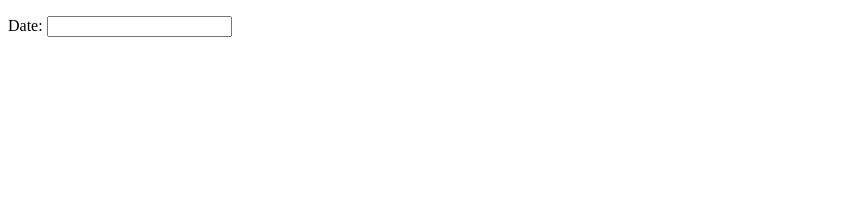
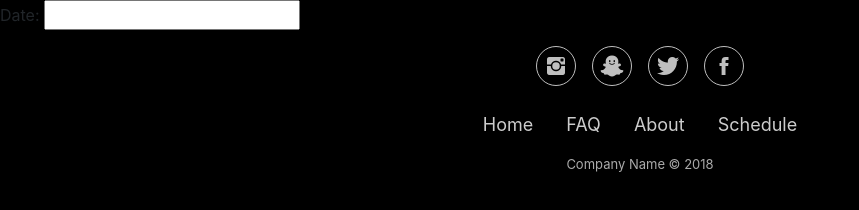
Before and after one commit to DistantValhalla/DEMO1, a plain HTML site: page appointment.html in a window 1280 px wide. Shown: the whole page, without its empty margins (0-859 px from the left). Drawn offline with nearby package versions, Linux system fonts and the light colour scheme.

Commit message:
created footer. Need to link sources for icons

```diff
--- a/appointment.html
+++ b/appointment.html
@@ -2,13 +2,23 @@
 <html lang="en">
 <head>
   <meta charset="utf-8">
-  <meta name="viewport" content="width=device-width, initial-scale=1">
+  <meta name="viewport" content="width=device-width, initial-scale=1.0">
   <title>Scheduling</title>
 
   <link rel="stylesheet" href="jquery/jquery-ui.css">
   <script src="https://code.jquery.com/jquery-1.12.4.js"></script>
-
-
+  <script src="https://cdnjs.cloudflare.com/ajax/libs/jquery/3.2.1/jquery.min.js"></script>
+  <script src="https://cdnjs.cloudflare.com/ajax/libs/twitter-bootstrap/4.1.3/js/bootstrap.bundle.min.js"></script>
+  <link rel="stylesheet" href="https://cdnjs.cloudflare.com/ajax/libs/twitter-bootstrap/4.1.3/css/bootstrap.min.css">
+  <link rel="stylesheet" href="https://cdnjs.cloudflare.com/ajax/libs/ionicons/2.0.1/css/ionicons.min.css">
+  <head>
+    <link rel="stylesheet" href="stylesheet.css">
+    <style>
+      body{
+          background-color: black
+      }
+  </style>
+  </head>
 <!-- Can't get this bloody thing to link so it is not reliant on being able to connect to a website-->
   <body>
       <script
@@ -32,4 +42,20 @@
   <body>
       <p>Date: <input type="text" id="datepicker"></p>
   </body>
+
+  <div class="footer-basic">
+    <footer>
+        <div class="social"><a href=https://www.instagram.com/ink_repute_tattoo/><i class="icon ion-social-instagram"></i></a><a href="#"><i class="icon ion-social-snapchat"></i></a><a href="#"><i class="icon ion-social-twitter"></i></a><a href="#"><i class="icon ion-social-facebook"></i></a></div>
+        <ul class="list-inline">
+            <li class="list-inline-item"><a href="index.html">Home</a></li>
+            <li class="list-inline-item"><a href="faq.html">FAQ</a></li>
+            <li class="list-inline-item"><a href="#">About</a></li>
+            <li class="list-inline-item"><a href="appointment.html">Schedule</a></li>
+
+        </ul>
+        <p class="copyright">Company Name © 2018</p>
+    </footer>
+</div>
+
+
 </html>
--- a/stylesheet.css
+++ b/stylesheet.css
@@ -197,3 +197,58 @@ a:link {
     font-size: 30px;
     text-align: center;
 }
+/*Footer settings*/
+.footer-basic ul {
+    padding:0;
+    list-style:none;
+    text-align:center;
+    font-size:18px;
+    line-height:1.6;
+    margin-bottom:0;
+    color: white;
+  }
+
+  .footer-basic li {
+    padding:0 10px;
+  }
+
+  .footer-basic ul a {
+    color:inherit;
+    text-decoration:none;
+    opacity:0.8;
+  }
+
+  .footer-basic ul a:hover {
+    opacity:1;
+  }
+
+  .footer-basic .social {
+    text-align:center;
+    padding-bottom:25px;
+  }
+
+  .footer-basic .social > a {
+    font-size:24px;
+    width:40px;
+    height:40px;
+    line-height:40px;
+    display:inline-block;
+    text-align:center;
+    border-radius:50%;
+    border:1px solid rgb(255, 255, 255);
+    margin:0 8px;
+    color:white;
+    opacity:0.75;
+  }
+
+  .footer-basic .social > a:hover {
+    opacity:2.0;
+  }
+
+  .footer-basic .copyright {
+    margin-top:15px;
+    text-align:center;
+    font-size:13px;
+    color:#aaa;
+    margin-bottom:0;
+  }
```
Also changed, not shown: index.html (+15 -0 lines).
